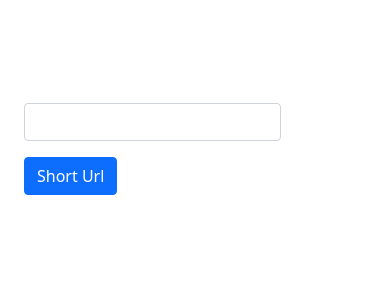
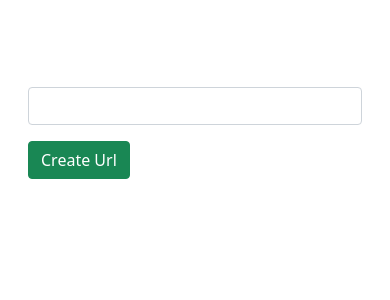
Before and after one commit to dj221ai/url-shortner, a Django app: page / in a window 390 px wide. Shown: the part 57-357 px from the top of the page. Run offline with Django 4.2, Linux system fonts and the light colour scheme; the visitor is signed in with stand-in values (Sample User, id 1).

Commit message:
update form

```diff
--- a/urlshortnerproject/shortner/templates/shortner/index.html
+++ b/urlshortnerproject/shortner/templates/shortner/index.html
@@ -5,18 +5,18 @@
 <div class="container">
 
     <div class="row d-flex p-2 bd-highlight">
-        <div class="col d-flex p-2 bd-highlight">
             {% if not request.user.is_authenticated %}
                 {% include "account/login.html" %}
 
             {% else %}
                 {% comment %} <h4>Welcome, {{ request.user.first_name}}</h4> {% endcomment %}
-                <div class="col-md-8 mx-2 my-2">
-                    <input type="text" class="form-control my-3" id="createshortner" aria-describedby="shortner">
-                    <button type="button" class="btn btn-primary" id="openModalBtn">Short Url</button>
-                </div>
+                <form method='POST' action="#">
+                    <div class="col-md-8 mx-2 my-2">
+                        <input type="text" class="my-3 form-control" id="createshortner" aria-describedby="shortner">
+                        <button type="submit" class="btn btn-success" id="createbtn">Create Url</button>
+                    </div>
+                </form>
             {% endif %}
-        </div>
     </div>
 
 </div>
```
